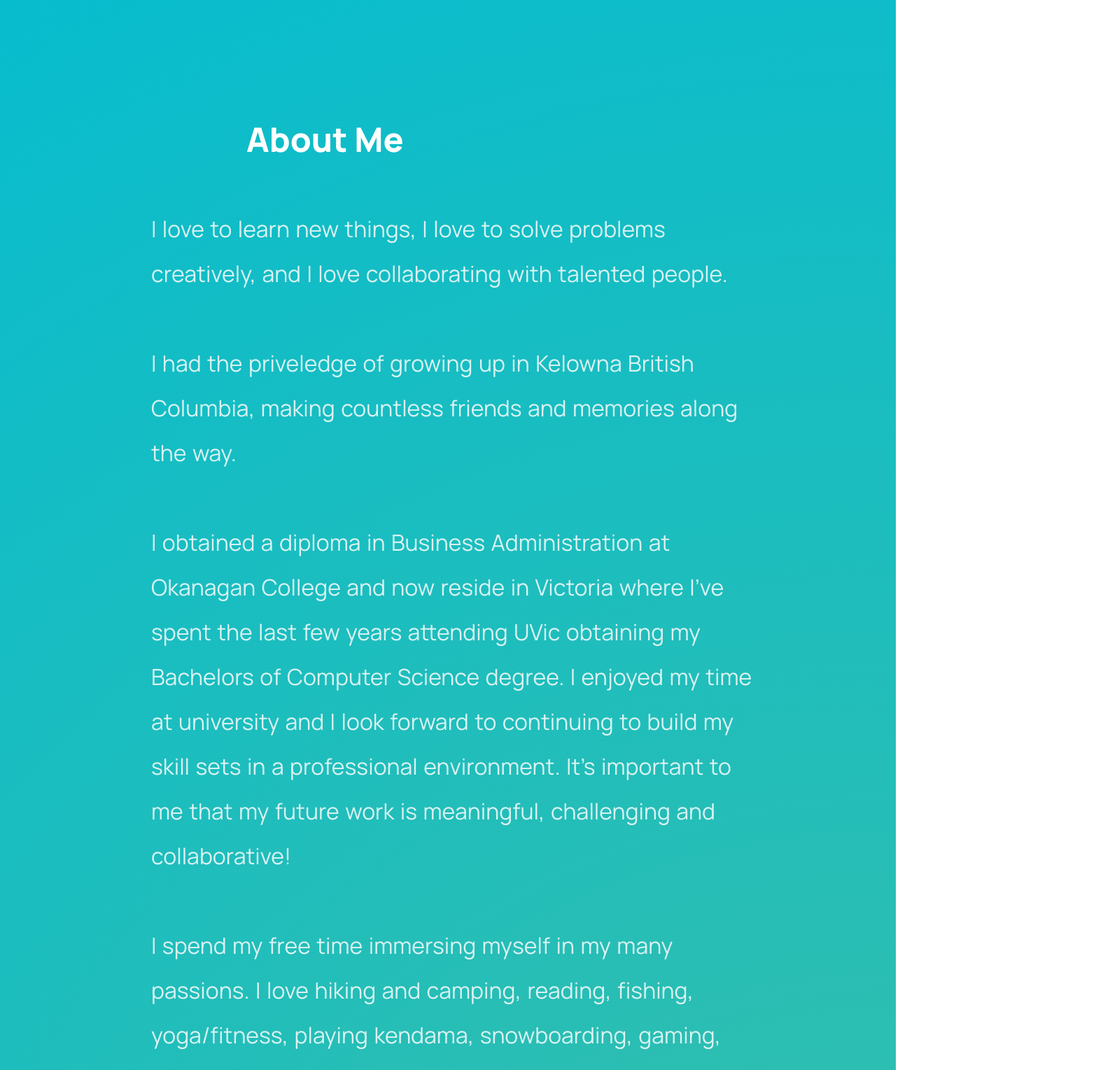
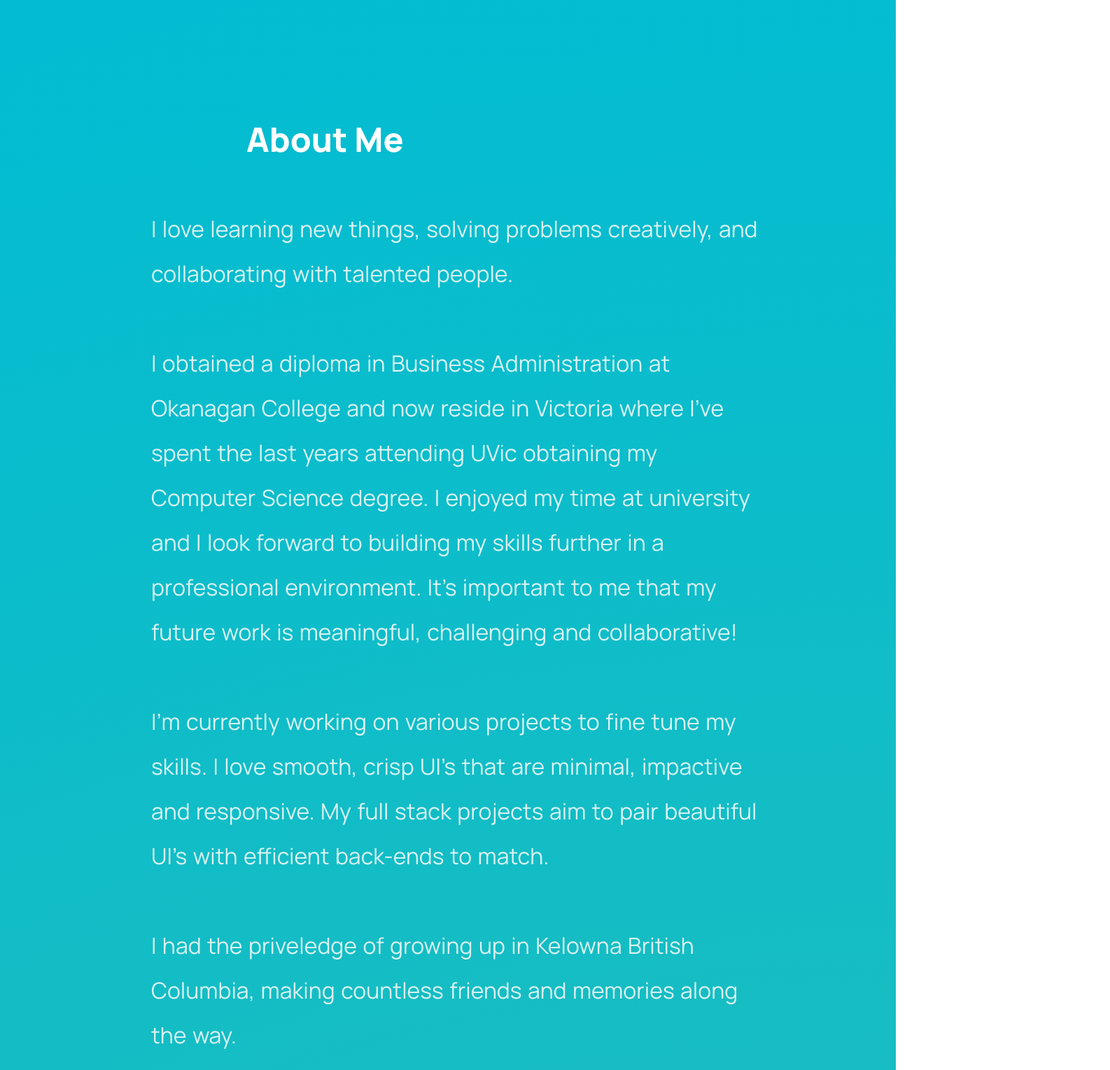
Before and after one commit to kerson97/portfolio_v2, a React (Create React App) app: page / in a window 1280 px wide. Shown: the part 1240-2769 px from the top of the page at 70% size, 1586 px wide, since content can reach past the window. Built offline with nearby package versions, Linux system fonts and the light colour scheme.

Commit message:
commit
-embed resume
-change design
-socials logo effects

```diff
--- a/src/App.js
+++ b/src/App.js
@@ -2,7 +2,7 @@ import React from 'react'
 import './App.css'
 import './index.css'
 
-import { About, Header, Skills } from './containers'
+import { About, Header, Skills, Projects } from './containers'
 
 import { Navbar } from './components'
 
@@ -14,6 +14,7 @@ const App = () => {
         <Header />
         <About />
         <Skills />
+        <Projects />
       </div>
     </div>
   )
--- a/src/components/navbar/Navbar.jsx
+++ b/src/components/navbar/Navbar.jsx
@@ -8,7 +8,7 @@ const Menu = () => (
       <a href='#about'>About</a>
     </p>
     <p>
-      <a href='#skills'>Skills</a>
+      <a href='#skills'>Resumé</a>
     </p>
     <p>
       <a href='#projects'>Projects</a>
--- a/src/components/navbar/navbar.css
+++ b/src/components/navbar/navbar.css
@@ -36,9 +36,9 @@
   cursor: pointer;
 }
 
-.website_navbar-links a:hover {
-  border-radius: 1rem;
-  padding: 0.5rem;
+.website_navbar-links p:hover {
+  transform: scale(1.2);
+  transition: transform 0.6s ease; /* Add a smooth transition effect */
 }
 
 .website_navbar-menu {
--- a/src/containers/about/About.jsx
+++ b/src/containers/about/About.jsx
@@ -7,8 +7,23 @@ const About = () => {
       <h1 className='gradient__text'>About Me</h1>
 
       <p>
-        I love to learn new things, I love to solve problems creatively, and I
-        love collaborating with talented people.
+        I love learning new things, solving problems creatively, and
+        collaborating with talented people.
+      </p>
+      <p>
+        I obtained a diploma in Business Administration at Okanagan College and
+        now reside in Victoria where I've spent the last years attending UVic
+        obtaining my Computer Science degree. I enjoyed my time at university
+        and I look forward to building my skills further in a professional
+        environment. It's important to me that my future work is meaningful,
+        challenging and collaborative!
+      </p>
+
+      <p>
+        I'm currently working on various projects to fine tune my skills. I love
+        smooth, crisp UI's that are minimal, impactive and responsive. My full
+        stack projects aim to pair beautiful UI's with efficient back-ends to
+        match.
       </p>
 
       <p>
@@ -17,19 +32,10 @@ const About = () => {
       </p>
 
       <p>
-        I obtained a diploma in Business Administration at Okanagan College and
-        now reside in Victoria where I've spent the last few years attending
-        UVic obtaining my Bachelors of Computer Science degree. I enjoyed my
-        time at university and I look forward to continuing to build my skill
-        sets in a professional environment. It's important to me that my future
-        work is meaningful, challenging and collaborative!
-      </p>
-
-      <p>
         I spend my free time immersing myself in my many passions. I love hiking
-        and camping, reading, fishing, yoga/fitness, playing kendama,
-        snowboarding, gaming, and programming to name a few. Known to combine
-        many of these with good company and craft beer drinking! <br />
+        and camping, reading, fishing, meditation/yoga, fitness, playing
+        kendama, gaming, and programming to name a few. Known to pair many of
+        these with good company and craft beer drinking! <br />
       </p>
     </div>
   )
--- a/src/containers/header/Header.jsx
+++ b/src/containers/header/Header.jsx
@@ -1,7 +1,5 @@
 import React from 'react'
 import './header.css'
-import duck from '../../assets/duck.png'
-
 import fb from '../../assets/fb.png'
 import ig from '../../assets/ig.png'
 import linkedin from '../../assets/linkedin.png'
@@ -18,7 +16,7 @@ const Header = () => {
         <p>
           Full-stack developer based out of Victoria BC, Canada.
           <br /> Enjoyer of learning, enthusiast of technology, and crafter of
-          user interfaces.
+          applications.
         </p>
         <div className='website_header-socials'>
           <a
@@ -64,9 +62,6 @@ const Header = () => {
           </a>
         </div>
       </div>
-      <div className='website_header-img'>
-        <img src={duck} alt='duck' />
-      </div>
     </div>
   )
 }
--- a/src/containers/header/header.css
+++ b/src/containers/header/header.css
@@ -54,9 +54,13 @@
   justify-content: center;
 
   white-space: nowrap;
-  overflow: hidden;
+  overflow: visible;
   animation: typing 4s steps(150) forwards, fadeIn 1s 3s forwards;
   opacity: 0;
+}
+
+.website_header-socials img:hover {
+  transform: scale(1.3); /* Increase the scale to make it grow */
 }
 
 .website_header-socials img {
@@ -64,6 +68,7 @@
   height: auto;
   margin-right: 5rem;
   padding-top: 3rem;
+  transition: transform 0.6s ease; /* Add a smooth transition effect */
 }
 
 .button {
@@ -72,20 +77,6 @@
   background-color: transparent;
   border: none;
   cursor: pointer;
-}
-
-.website_header-img img {
-  display: inline-flex;
-  position: relative;
-  right: 30rem;
-  top: 10rem;
-  white-space: nowrap;
-  overflow: hidden;
-  opacity: 0;
-  animation: typing 4s steps(150) forwards, fadeIn 1s 3s forwards;
-  width: 550px;
-  height: 550px;
-  border-radius: 50px;
 }
 
 @keyframes typing {
--- a/src/containers/index.js
+++ b/src/containers/index.js
@@ -2,4 +2,4 @@
 export { default as Header } from './header/Header'
 export { default as About } from './about/About'
 export { default as Skills } from './skills/Skills'
-export { default as Contact } from './contact/Contact'
+export { default as Projects } from './projects/Projects'
--- /dev/null
+++ b/src/containers/projects/Projects.jsx
@@ -0,0 +1,12 @@
+import React from 'react'
+import './projects.css'
+
+const Projects = () => {
+  return (
+    <div className='projects_content' id='projects'>
+      <h1 className='gradient__text'>Projects</h1>
+    </div>
+  )
+}
+
+export default Projects
--- /dev/null
+++ b/src/containers/projects/projects.css
@@ -0,0 +1,11 @@
+.projects_content {
+  display: flex;
+  padding-bottom: 40%;
+}
+
+.projects_content h1 {
+  font-family: var(--font-family);
+  font-weight: 800;
+  font-size: 3rem;
+  padding-left: 20rem;
+}
--- a/src/containers/skills/Skills.jsx
+++ b/src/containers/skills/Skills.jsx
@@ -4,14 +4,22 @@ import './skills.css'
 const Skills = () => {
   return (
     <div className='skills-content section_padding section_margin' id='skills'>
-      <h1 className='gradient__text'>My Skills</h1>
+      <h1 className='gradient__text'>My Resumé</h1>
+
+      <iframe
+        title='Resume'
+        src='https://drive.google.com/file/d/1XOIwyni761iMotW3YxCh_fZ_Kntp4JZq/preview'
+        width='866'
+        height='1066'
+        allow='autoplay'
+      ></iframe>
 
       <a
         href='https://drive.google.com/file/d/1XOIwyni761iMotW3YxCh_fZ_Kntp4JZq/view?usp=sharing'
         target='_blank'
         rel='noopener noreferrer'
       >
-        2023 Resumé (PDF)
+        Download 2023 Resumé (PDF)
       </a>
     </div>
   )
--- a/src/containers/skills/skills.css
+++ b/src/containers/skills/skills.css
@@ -3,21 +3,20 @@
   justify-content: center;
   align-items: flex-start;
   flex-direction: column;
-  padding-bottom: 5%;
 }
 
 .skills-content h1 {
   font-family: var(--font-family);
   font-weight: 800;
   font-size: 3rem;
-  padding-left: 8rem;
+  padding-left: 18rem;
+  padding-bottom: 5rem;
 }
 
 .skills-content a {
   font-family: var(--font-family);
   color: #f7f7f7;
   font-size: 1.5rem;
-  margin-top: 5rem;
   padding-left: 1.5rem;
   padding-right: 1.5rem;
   line-height: 4rem;
@@ -25,8 +24,8 @@
   letter-spacing: 5px;
   font-weight: 1000;
   font-variant: small-caps;
-  margin-left: 5rem;
-
+  margin-left: 10rem;
+  margin-top: 2rem;
   background: var(--gradient-bar);
   border-radius: 1rem;
 }
```
Also changed, not shown: 1 other file (tests, documents, lock files or other folders).
